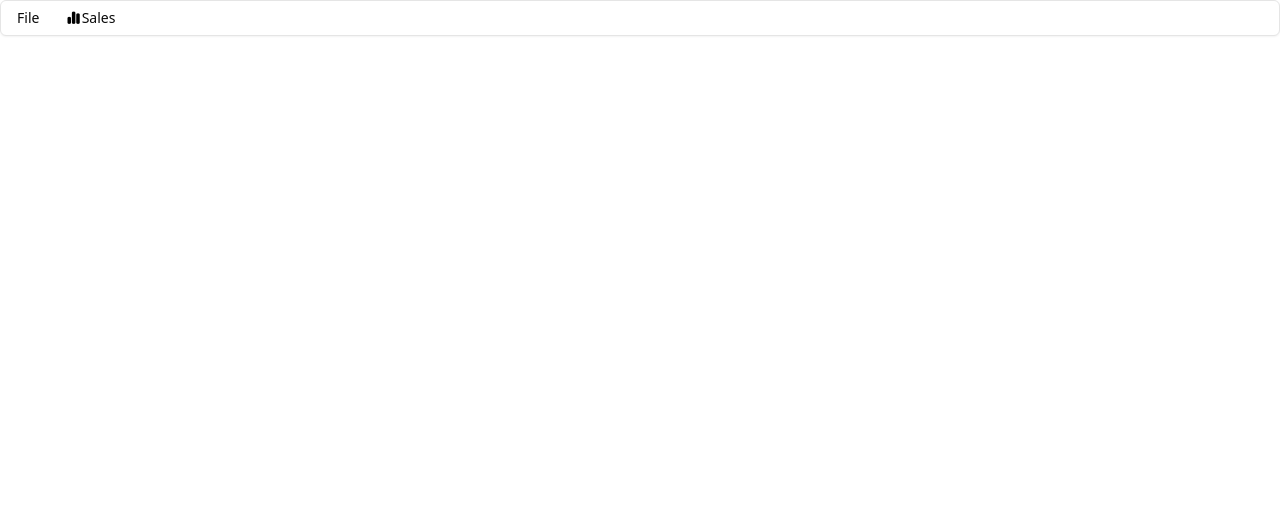
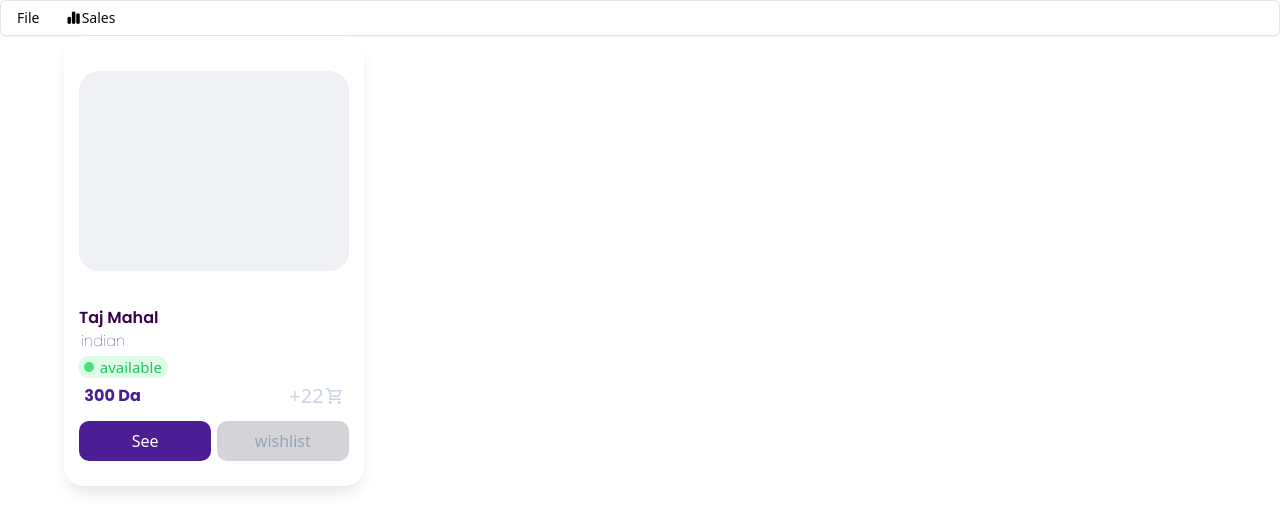
Before and after one commit to arhab213/yassirfoodfsapp, a React (Vite) app in the folder client/: page / in a window 1280 px wide. Shown: the top 532 px of the page. Built offline with nearby package versions, Linux system fonts and the light colour scheme.

Commit message:
finished the shop item

```diff
--- a/client/index.html
+++ b/client/index.html
@@ -1,6 +1,10 @@
 <!doctype html>
 <html lang="en">
   <head>
+      <link
+                  rel="stylesheet"
+                  href="https://fonts.googleapis.com/css2?family=Material+Symbols+Outlined:opsz,wght,FILL,GRAD@20..48,100..700,0..1,-50..200&icon_names=shopping_cart"
+                />
     <link rel="preconnect" href="https://fonts.googleapis.com">
     <link rel="stylesheet" href="https://cdnjs.cloudflare.com/ajax/libs/font-awesome/6.6.0/css/all.min.css" integrity="sha512-Kc323vGBEqzTmouAECnVceyQqyqdsSiqLQISBL29aUW4U/M7pSPA/gEUZQqv1cwx4OnYxTxve5UMg5GT6L4JJg==" crossorigin="anonymous" referrerpolicy="no-referrer" />
 <link rel="preconnect" href="https://fonts.gstatic.com" crossorigin>
--- a/client/package.json
+++ b/client/package.json
@@ -13,6 +13,7 @@
     "@radix-ui/react-checkbox": "^1.1.2",
     "@radix-ui/react-icons": "^1.3.0",
     "@radix-ui/react-menubar": "^1.1.2",
+    "@radix-ui/react-slot": "^1.1.0",
     "add": "^2.0.6",
     "axios": "^1.7.7",
     "checkbox": "^0.0.1",
--- a/client/src/Home/Home.tsx
+++ b/client/src/Home/Home.tsx
@@ -1,6 +1,6 @@
 import "./Home.css";
 import NavigationBar from "@/element/NavigationBar/NavigationBar";
-
+import Restaurant from "../element/restaurant-item/restaurant";
 function Home() {
   return (
     <>
@@ -9,6 +9,10 @@
         <div className="home-top-part">
           <NavigationBar />
         </div>
+        <div className="home-middle-part">
+          {/* here will be the display grid */}
+          <Restaurant />
+        </div>
       </div>
     </>
   );
--- /dev/null
+++ b/client/src/components/ui/button.tsx
@@ -0,0 +1,57 @@
+import * as React from "react"
+import { Slot } from "@radix-ui/react-slot"
+import { cva, type VariantProps } from "class-variance-authority"
+
+import { cn } from "@/lib/utils"
+
+const buttonVariants = cva(
+  "inline-flex items-center justify-center gap-2 whitespace-nowrap rounded-md text-sm font-medium transition-colors focus-visible:outline-none focus-visible:ring-1 focus-visible:ring-neutral-950 disabled:pointer-events-none disabled:opacity-50 [&_svg]:pointer-events-none [&_svg]:size-4 [&_svg]:shrink-0 dark:focus-visible:ring-neutral-300",
+  {
+    variants: {
+      variant: {
+        default:
+          "bg-neutral-900 text-neutral-50 shadow hover:bg-neutral-900/90 dark:bg-neutral-50 dark:text-neutral-900 dark:hover:bg-neutral-50/90",
+        destructive:
+          "bg-red-500 text-neutral-50 shadow-sm hover:bg-red-500/90 dark:bg-red-900 dark:text-neutral-50 dark:hover:bg-red-900/90",
+        outline:
+          "border border-neutral-200 bg-white shadow-sm hover:bg-neutral-100 hover:text-neutral-900 dark:border-neutral-800 dark:bg-neutral-950 dark:hover:bg-neutral-800 dark:hover:text-neutral-50",
+        secondary:
+          "bg-neutral-100 text-neutral-900 shadow-sm hover:bg-neutral-100/80 dark:bg-neutral-800 dark:text-neutral-50 dark:hover:bg-neutral-800/80",
+        ghost: "hover:bg-neutral-100 hover:text-neutral-900 dark:hover:bg-neutral-800 dark:hover:text-neutral-50",
+        link: "text-neutral-900 underline-offset-4 hover:underline dark:text-neutral-50",
+      },
+      size: {
+        default: "h-9 px-4 py-2",
+        sm: "h-8 rounded-md px-3 text-xs",
+        lg: "h-10 rounded-md px-8",
+        icon: "h-9 w-9",
+      },
+    },
+    defaultVariants: {
+      variant: "default",
+      size: "default",
+    },
+  }
+)
+
+export interface ButtonProps
+  extends React.ButtonHTMLAttributes<HTMLButtonElement>,
+    VariantProps<typeof buttonVariants> {
+  asChild?: boolean
+}
+
+const Button = React.forwardRef<HTMLButtonElement, ButtonProps>(
+  ({ className, variant, size, asChild = false, ...props }, ref) => {
+    const Comp = asChild ? Slot : "button"
+    return (
+      <Comp
+        className={cn(buttonVariants({ variant, size, className }))}
+        ref={ref}
+        {...props}
+      />
+    )
+  }
+)
+Button.displayName = "Button"
+
+export { Button, buttonVariants }
--- /dev/null
+++ b/client/src/element/Button/Button.css
@@ -0,0 +1,18 @@
+.basic-button{
+  height:40px;
+  width:100px;
+  border-radius: 10px;
+
+}
+.write-bold-restaurant{
+    width: 270px;
+    display: flex;
+    text-overflow: ellipsis;
+}
+.basic-button:hover{
+    height:40px;
+    width:100px;
+    border-radius: 10px;
+    opacity: 0.5;
+
+  }
--- /dev/null
+++ b/client/src/element/Button/Button.tsx
@@ -0,0 +1,21 @@
+import "./Button.css";
+interface PropsType {
+  text?: string;
+  color?: string;
+  className: string;
+  length?: string;
+}
+function Button(props: PropsType) {
+  let { text, color, className, length } = props;
+  return (
+    <>
+      <button
+        className={"button-parent basic-button " + `${className}`}
+        style={{ color: `${color}`, width: `${length}` }}
+      >
+        {text}
+      </button>
+    </>
+  );
+}
+export default Button;
--- a/client/src/element/restaurant-item/restaurant.css
+++ b/client/src/element/restaurant-item/restaurant.css
@@ -0,0 +1,112 @@
+.restaurant-parent{
+    display: grid;
+    grid-template-rows:60% 20% 20% ;
+    background-color:#FFFFFF;
+    height: 450px;
+    width: 300px;
+     /* for clicked component */
+    /* border: 0.5px solid  #380150; */
+    border-radius: 20px;
+    margin-left: 5%;
+    box-shadow: 0px 10px 15px -3px rgba(0,0,0,0.1);
+
+}
+.speciality{
+    font-family: "Poppins", sans-serif;
+  font-weight: 100;
+  font-style: normal;
+  font-size:15px;
+  margin:0 10px;
+  color:#380150;
+}
+.availablity{
+    display: flex;
+    align-items: center;
+    gap:2%;
+    font-size:15px;
+    background-color:  rgb(220 252 231);
+    border-radius:15px;
+    padding: 0 4px;
+   margin: 3px 7px;
+    width:90px;
+
+}
+.green-circle{
+    height:10px;
+    width: 10px;
+    border-radius: 50%;
+    display: flex;
+    align-items: center;
+    margin: auto;
+}
+.status{
+    margin:auto;
+}
+.top-part-restaurant{
+    background-color:  #F0F1F5;
+    height: 200px;
+    width: 270px;
+    border-radius: 20px;
+    margin: auto;
+
+
+}
+.bottom-part-restaurant{
+    width: 270px;
+
+}
+.middle-part-restaurant{
+margin: auto;
+}
+
+.write-bold-restaurant{
+    font-family: "Poppins", sans-serif;
+    font-weight: 600;
+    width: 270px;
+   margin: auto 8px;
+   color: #380150;
+
+
+}
+.price-and-orders-holders{
+    display: flex;
+    justify-content: center;
+    gap:55%;
+    width: 270px;
+    margin: auto;
+}
+.price-and-orders-holders>.price{
+    font-family: "Poppins", sans-serif;
+    font-weight: 700;
+    font-style: normal;
+    display: flex;
+    align-items: center;
+
+}
+.orders{
+    display: flex;
+    gap:2%;
+
+}
+.bottom-part-restaurant{
+    display: flex;
+    justify-content: center;
+    gap:2%;
+    width: 270px;
+    margin: auto;
+
+}
+.icon{
+
+    display: flex;
+    align-items: center;
+    gap:2%;
+}
+.order-number{
+    font-size: 20px;
+    color: rgb(203 213 225);
+}
+.icon-component{
+    font-size: 20px;
+    color: rgb(203 213 225);
+}
--- a/client/src/element/restaurant-item/restaurant.tsx
+++ b/client/src/element/restaurant-item/restaurant.tsx
@@ -0,0 +1,49 @@
+import "./restaurant.css";
+
+import Button from "../Button/Button";
+interface PropsType {}
+
+function Restaurant() {
+  return (
+    <>
+      <div className="restaurant-parent">
+        <div className="top-part-restaurant"></div>
+        <div className="middle-part-restaurant">
+          <div className="write-bold-restaurant">Taj Mahal</div>
+          <div className="speciality">indian</div>
+          <div className="availablity">
+            <div className="green-circle bg-green-400"></div>
+            <div className="status text-green-500">available</div>
+          </div>
+          <div className="price-and-orders-holders">
+            <div className="price text-violet-900">300 Da</div>
+            <div className="orders">
+              <span className="order-number">+22</span>
+              <span className="icon">
+                <span className=" icon-component material-symbols-outlined">
+                  shopping_cart
+                </span>
+              </span>
+            </div>
+          </div>
+        </div>
+        <div
+          className="bottom-part-restaurant"
+          style={{ display: "flex", justifyContent: "center", gap: "2%" }}
+        >
+          <Button
+            className="bg-violet-900 text-white"
+            text="See"
+            length="140px"
+          />
+          <Button
+            className="bg-zinc-300 text-slate-400"
+            text="wishlist"
+            length="140px"
+          />
+        </div>
+      </div>
+    </>
+  );
+}
+export default Restaurant;
```
Also changed, not shown: 1 other file (tests, documents, lock files or other folders).
